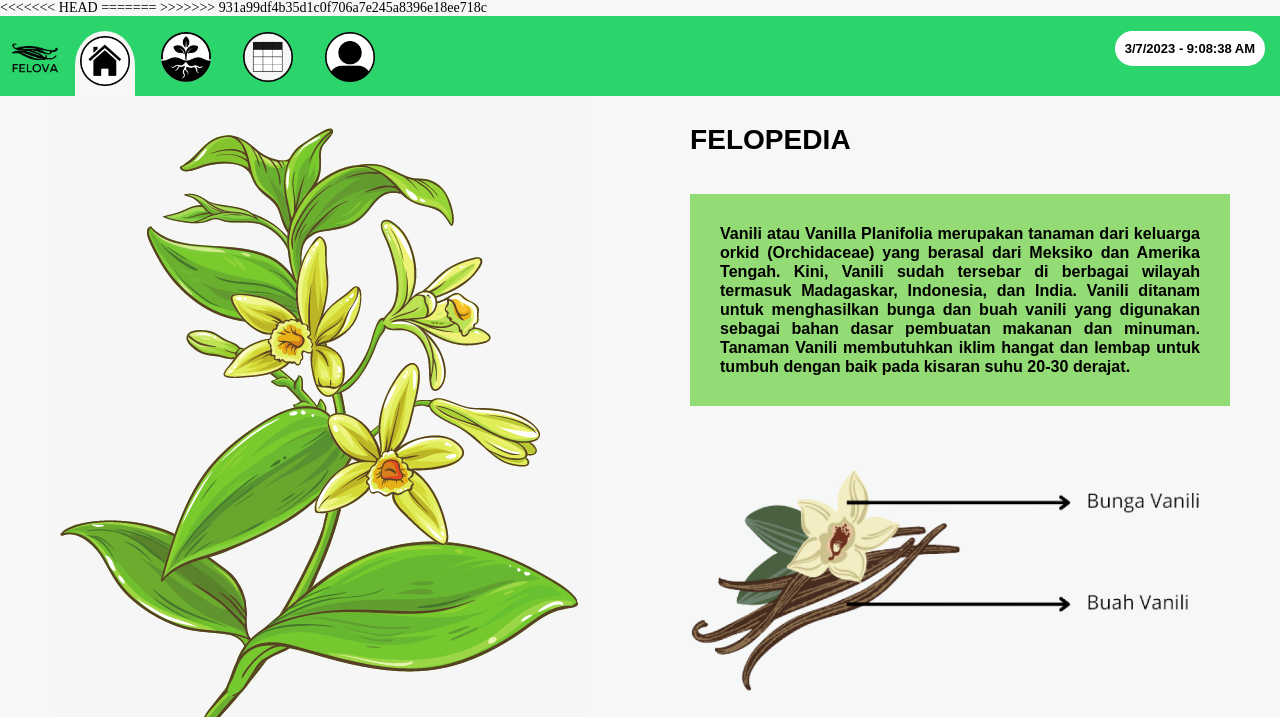
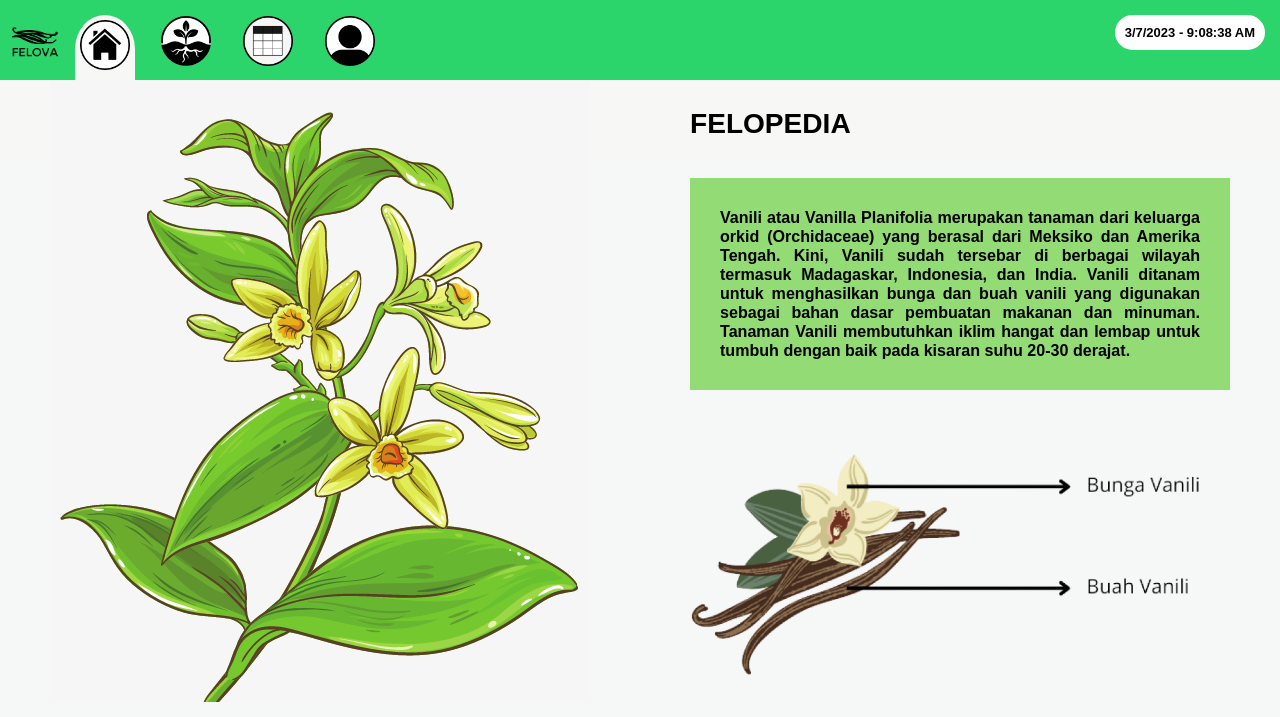
Before and after one commit to Susilchan/logdata, a CodeIgniter 4 app: the page made by app/Views/h2.php in a window 1280 px wide. Shown: the top 717 px of the page. Run offline with PHP 8.4 and a stand-in for CodeIgniter, Linux system fonts and the light colour scheme; the template is opened without the code that fills it, so the values that code supplies are empty; some libraries are stand-ins or nearby versions.

Commit message:
modified:   app/Views/h2.php

```diff
--- a/app/Views/h2.php
+++ b/app/Views/h2.php
@@ -3,10 +3,6 @@
         <head>
             <meta charset="utf-8">
             <meta name="viewport" content="width=device-width, initial-scale=1.0">
-<<<<<<< HEAD
-            <!-- <a href="javascript:void(0)" class="closebtn" onclick="closeNav()">&times;</a> -->
-=======
->>>>>>> 931a99df4b35d1c0f706a7e245a8396e18ee718c
             <link href="https://fonts.googleapis.com/css?family=Inter&display=swap" rel="stylesheet"/>
         </head>
         <body>
```
